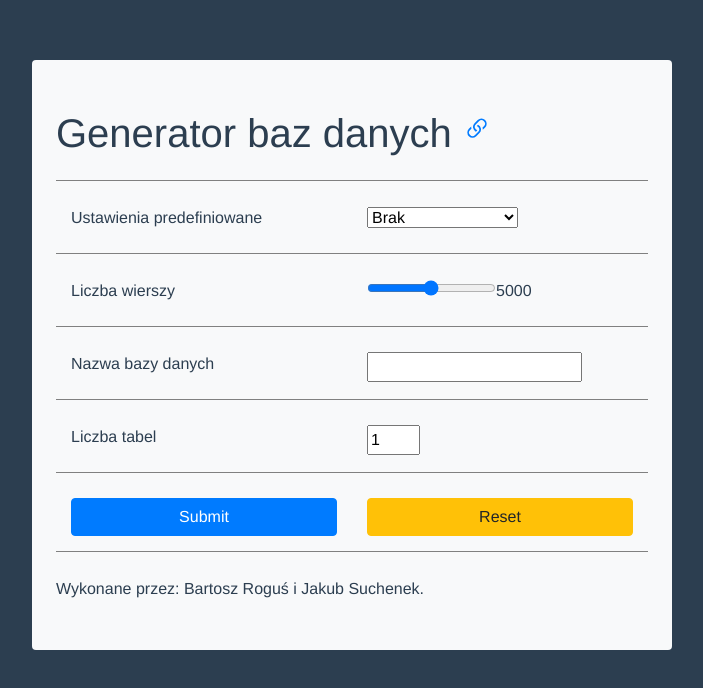
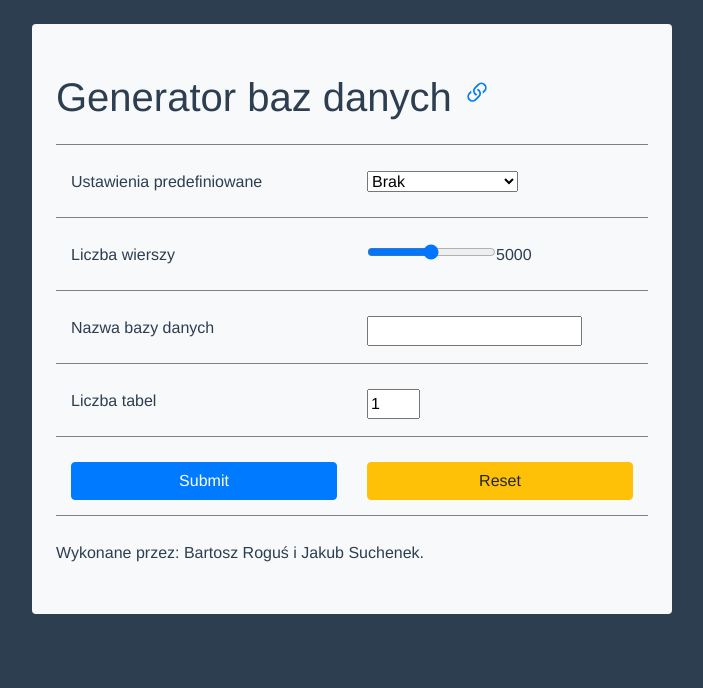
Before and after one commit to AnonymousX86/database-generator, a Vue app: page / in a window 1280 px wide. Shown: the top 688 px of the page, without its empty margins (288-991 px from the left). Built offline with nearby package versions, Linux system fonts and the light colour scheme.

Commit message:
Change top margin

```diff
--- a/src/App.vue
+++ b/src/App.vue
@@ -1,6 +1,6 @@
 <template>
   <div id="app">
-    <b-container :fluid="true">
+    <b-container :fluid="true" class="mt-4">
       <MainForm />
     </b-container>
   </div>
@@ -21,6 +21,5 @@ export default {
   -moz-osx-font-smoothing: grayscale;
   text-align: center;
   color: #2c3e50;
-  margin-top: 60px;
 }
 </style>
```
